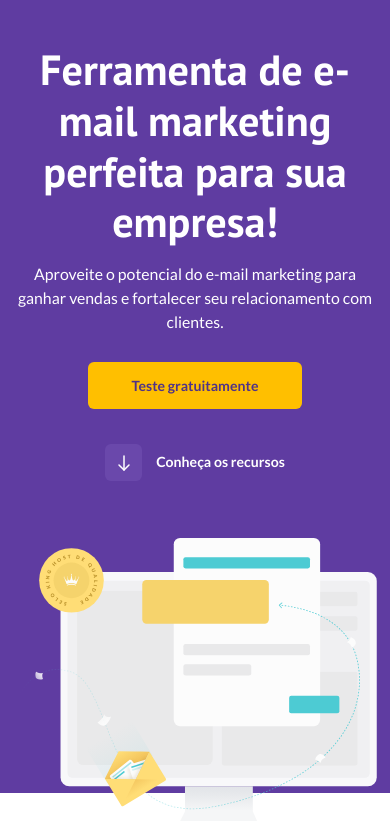
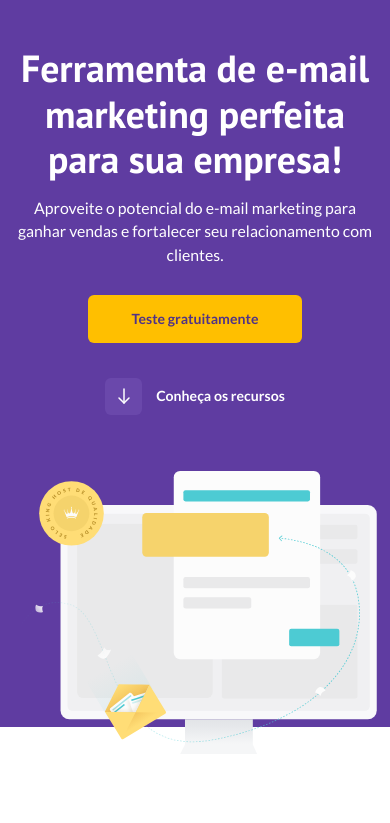
Before and after one commit to yasminmagalhaes/landingpage-sass, a plain HTML site: page index.html in a window 390 px wide. Shown: the part 47-870 px from the top of the page. After the commit the page ends 844 px from the top, so only its background shows below. Drawn offline with Linux system fonts and the light colour scheme.

Commit message:
Responsivo atualizaçao

```diff
--- a/scss/_home.scss
+++ b/scss/_home.scss
@@ -77,5 +77,10 @@
     @include responsive(600px){
         padding-top: 2.5rem;
         margin-top: 8rem;
+        .text {
+            h1 {
+                font-size: 4.3rem;
+            }
+        }
     }
 }
```
Also changed, not shown: css/main.css.
